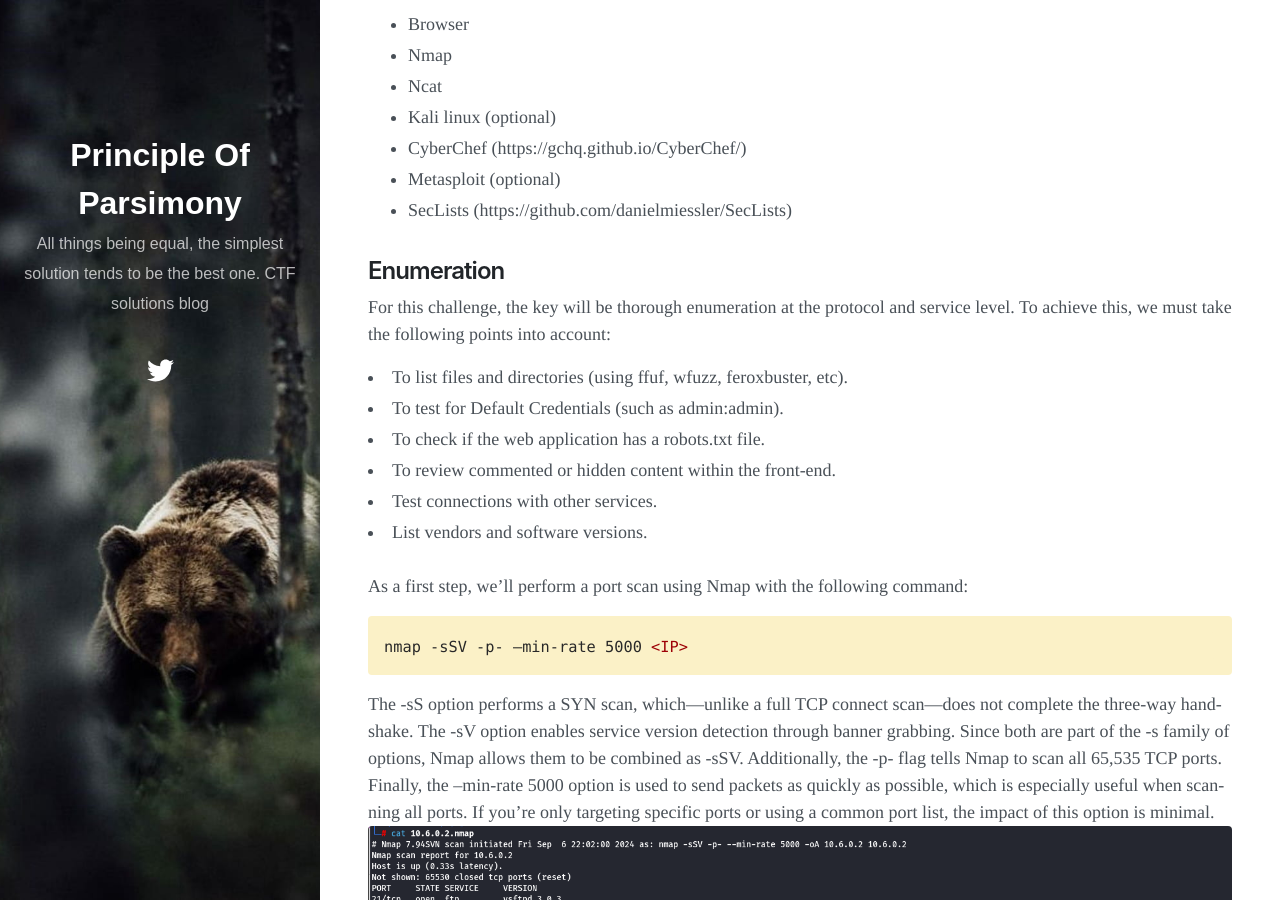
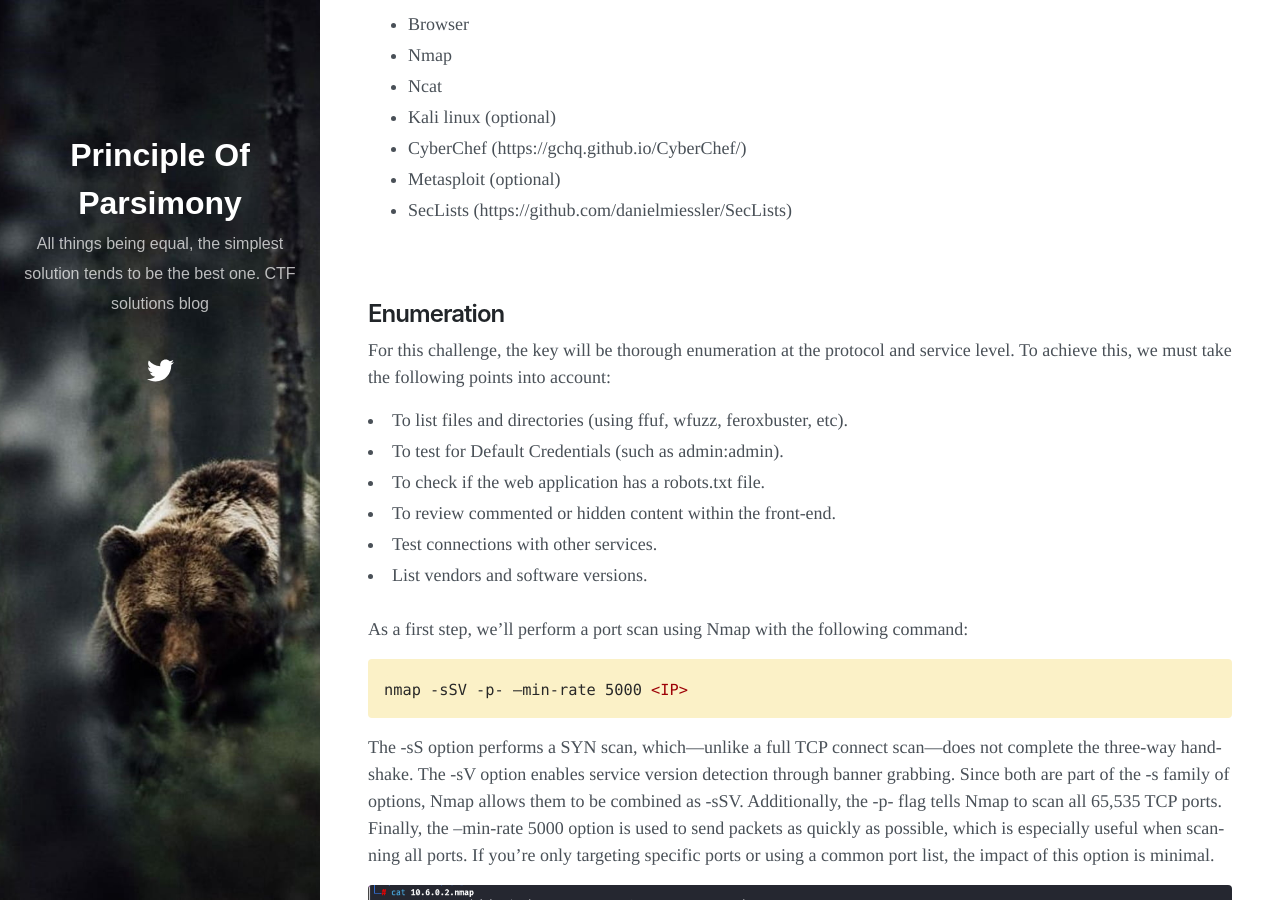
Before and after one commit to InfoSecGopNik/CTF, a Jekyll site: the page built from _posts/2025-07-12-starter-ctf-challenge.md, in a window 1280 px wide and 900 px high, scrolled down 868 px. Built offline with Jekyll 4.4.1, drawn with Linux system fonts in a browser that asks for light colours; nearby versions of some CDN libraries.

Commit message:
Update 2025-07-12-starter-ctf-challenge.md

````diff
--- a/_posts/2025-07-12-starter-ctf-challenge.md
+++ b/_posts/2025-07-12-starter-ctf-challenge.md
@@ -7,6 +7,7 @@
 <br>
 ## Overview
 **Starter CTF challenge** Continuing the series that launched this blog, we're introducing another beginner-level challenge. In this exercise, we'll apply the concepts covered in Web Exploitation – First Steps and expand our focus to analyzing other protocols, such as SSL, SSH, and FTP. As always, we'll rely on The Principle of Parsimony as our guiding methodology to approach and solve every challenge we share on this blog.
+<br>
 ## Challenge Info
 <table>
   <thead>
@@ -53,6 +54,7 @@
 <li>Metasploit (optional)</li>
 <li>SecLists (https://github.com/danielmiessler/SecLists)</li>
 </ul>
+<br>
 ## Enumeration
 For this challenge, the key will be thorough enumeration at the protocol and service level. To achieve this, we must take the following points into account:
 <li>To list files and directories (using ffuf, wfuzz, feroxbuster, etc).</li>
@@ -67,6 +69,7 @@
 nmap -sSV -p- –min-rate 5000 <IP>
 ```
 The -sS option performs a SYN scan, which—unlike a full TCP connect scan—does not complete the three-way handshake. The -sV option enables service version detection through banner grabbing. Since both are part of the -s family of options, Nmap allows them to be combined as -sSV. Additionally, the -p- flag tells Nmap to scan all 65,535 TCP ports. Finally, the --min-rate 5000 option is used to send packets as quickly as possible, which is especially useful when scanning all ports. If you're only targeting specific ports or using a common port list, the impact of this option is minimal.
+
 ![](https://raw.githubusercontent.com/InfoSecGopNik/CTF/main/_posts/images/starter-ctf-challenge/1.png)
 ![](https://raw.githubusercontent.com/InfoSecGopNik/CTF/main/_posts/images/starter-ctf-challenge/2.png)
-![](https://raw.githubusercontent.com/InfoSecGopNik/CTF/main/_posts/images/starter-ctf-challenge/3.png)
+![](https://raw.githubusercontent.com/InfoSecGopNik/CTF/main/_posts/images/starter-ctf-challenge/3.png){: .align-center}
````
